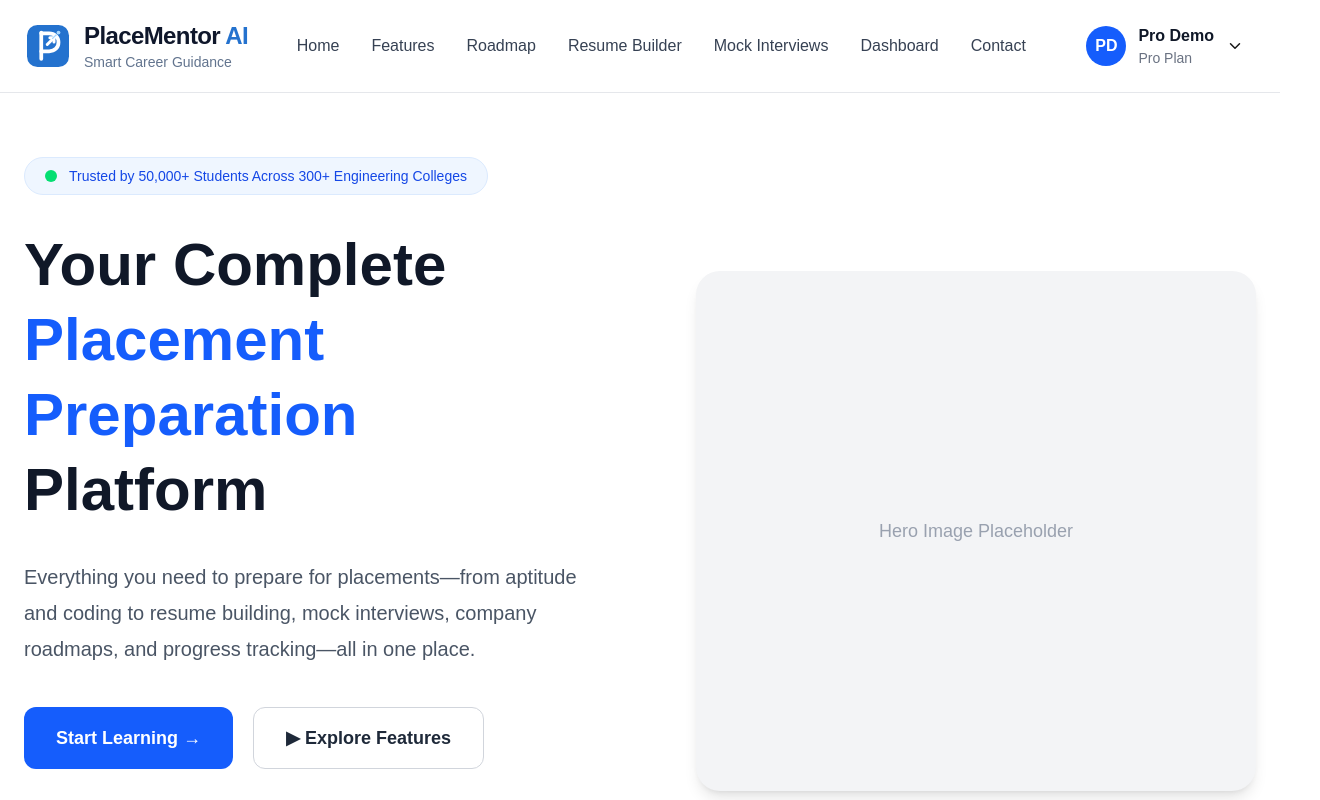
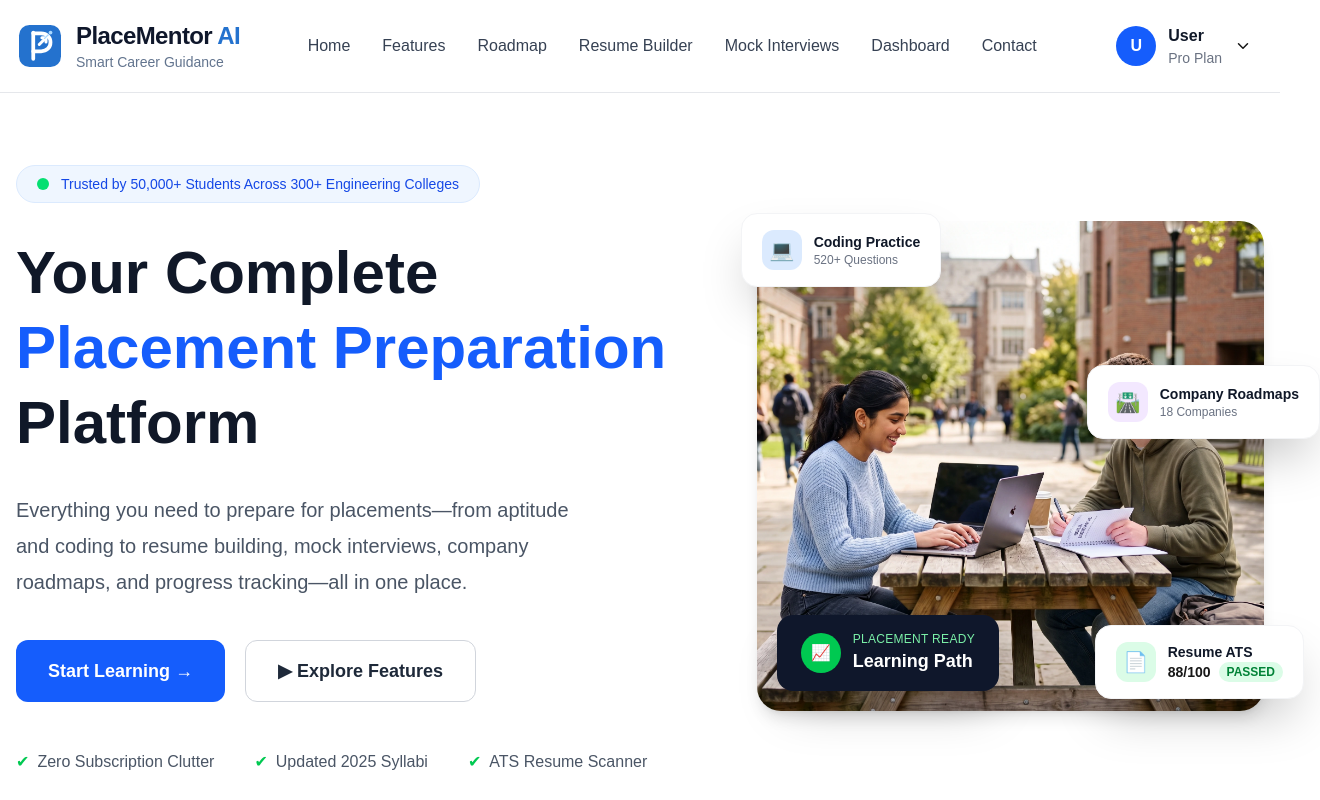
Before and after one commit to sheshatvamsreenesh/PlaceMentor-AI, a Next.js app in the folder frontend/: page / in a window 1280 px wide. Shown: the top 800 px of the page, 1320 px wide, since content can reach past the window. Built offline with nearby package versions, Linux system fonts and the light colour scheme.

Commit message:
Complete landing page hero section

```diff
--- a/frontend/components/Navbar.tsx
+++ b/frontend/components/Navbar.tsx
@@ -16,7 +16,7 @@ export default function Navbar() {
 
   return (
     <nav className="w-full border-b border-gray-200 bg-white">
-      <div className="mx-auto flex max-w-7xl items-center justify-between px-6 py-4">
+      <div className="mx-auto w-full max-w-[1600px] flex items-center justify-between px-4 py-4">
         {/* Logo */}
         <Brand />
 
@@ -26,9 +26,7 @@ export default function Navbar() {
           <li className="cursor-pointer hover:text-blue-600">Features</li>
           <li className="cursor-pointer hover:text-blue-600">Roadmap</li>
           <li className="cursor-pointer hover:text-blue-600">Resume Builder</li>
-          <li className="cursor-pointer hover:text-blue-600">
-            Mock Interviews
-          </li>
+          <li className="cursor-pointer hover:text-blue-600"> Mock Interviews</li>
           <li className="cursor-pointer hover:text-blue-600">Dashboard</li>
           <li className="cursor-pointer hover:text-blue-600">Contact</li>
         </ul>
@@ -41,12 +39,12 @@ export default function Navbar() {
           >
             {/* Avatar */}
             <div className="flex h-10 w-10 items-center justify-center rounded-full bg-blue-600 font-semibold text-white">
-              PD
+              U
             </div>
 
             {/* User Info */}
             <div className="hidden text-left md:block">
-              <h3 className="font-semibold text-gray-900">Pro Demo</h3>
+              <h3 className="font-semibold text-gray-900">User</h3>
               <p className="text-sm text-gray-500">Pro Plan</p>
             </div>
 
--- a/frontend/components/home/Hero.tsx
+++ b/frontend/components/home/Hero.tsx
@@ -1,8 +1,10 @@
+import Image from "next/image";
 export default function Hero() {
   return (
-    <section className="mx-auto grid max-w-7xl items-center gap-12 px-6 py-16 lg:grid-cols-2">
+    <section className="w-full max-w-[1600px] mx-auto px-4 pt-18 pb-16">
       {/* Left Side */}
-      <div className="max-w-2xl">
+      <div className="flex w-full items-start gap-16">
+        <div className="w-[58%]">
         {/* Trust Badge */}
         <div className="inline-flex items-center gap-3 rounded-full border border-blue-100 bg-blue-50 px-5 py-2 text-sm font-medium text-blue-700">
           <span className="h-3 w-3 rounded-full bg-green-400"></span>
@@ -55,13 +57,96 @@ export default function Hero() {
         </div>
       </div>
 
-      {/* Right Side - Temporary Placeholder */}
-      <div className="flex items-center justify-center lg:justify-end">
-        <div className="flex h-[520px] w-full max-w-[560px] items-center justify-center rounded-3xl bg-gray-100 shadow-lg">
-          <p className="text-lg font-medium text-gray-400">
-            Hero Image Placeholder
+    {/* Right Side - Hero Image */}
+    <div className="w-[42%] -ml-6 mt-4 flex justify-start">
+      <div className="relative mt-10 h-[490px] w-full max-w-[620px] overflow-visible">
+
+    {/* Hero Image */}
+    <div className="relative h-full w-full overflow-hidden rounded-3xl shadow-lg">
+      <Image
+        src="/images/Placementor_AI_img.webp"
+        alt="Students preparing for placements"
+        fill
+        sizes="(max-width:1024px) 100vw, 560px"
+        className="object-cover object-[55%_50%]"
+        priority
+      />
+    </div>
+
+    {/* Top Left Card */}
+    <div className="absolute -top-2 -left-4 rounded-2xl border border-gray-100 bg-white px-5 py-4 shadow-2xl">
+      <div className="flex items-center gap-3">
+        <div className="flex h-10 w-10 items-center justify-center rounded-xl bg-blue-100 text-xl">
+          💻
+        </div>
+        <div>
+          <p className="text-sm font-semibold text-gray-900">
+            Coding Practice
+          </p>
+          <p className="text-xs text-gray-500">
+            520+ Questions
           </p>
         </div>
+      </div>
+    </div>
+
+    {/* Middle Right Card */}
+    <div className="absolute top-36 -right-14 rounded-2xl border border-gray-100 bg-white px-5 py-4 shadow-2xl">
+      <div className="flex items-center gap-3">
+        <div className="flex h-10 w-10 items-center justify-center rounded-xl bg-purple-100 text-xl">
+          🛣️
+        </div>
+        <div>
+          <p className="text-sm font-semibold text-gray-900">
+            Company Roadmaps
+          </p>
+          <p className="text-xs text-gray-500">
+            18 Companies
+          </p>
+        </div>
+      </div>
+    </div>
+
+    {/* Bottom Left Card */}
+    <div className="absolute bottom-5 left-5 rounded-2xl bg-slate-900 px-6 py-4 text-white shadow-2xl">
+      <div className="flex items-center gap-3">
+        <div className="flex h-10 w-10 items-center justify-center rounded-full bg-green-500">
+          📈
+        </div>
+        <div>
+          <p className="text-xs text-green-300 uppercase tracking-wide">
+            Placement Ready
+          </p>
+          <p className="text-lg font-bold">
+            Learning Path
+          </p>
+        </div>
+      </div>
+    </div>
+
+    {/* Bottom Right Card */}
+    <div className="absolute bottom-3 -right-10 rounded-2xl bg-white px-5 py-4 shadow-2xl border border-gray-100">
+      <div className="flex items-center gap-3">
+        <div className="flex h-10 w-10 items-center justify-center rounded-xl bg-green-100 text-xl">
+          📄
+        </div>
+        <div>
+          <p className="text-sm font-semibold text-gray-900">
+            Resume ATS
+          </p>
+          <div className="flex items-center gap-2">
+            <span className="text-sm font-bold">
+              88/100
+            </span>
+            <span className="rounded-full bg-green-100 px-2 py-0.5 text-xs font-semibold text-green-700">
+              PASSED
+            </span>
+          </div>
+        </div>
+      </div>
+    </div>
+  </div>
+</div>
       </div>
     </section>
   );
```
Also changed, not shown: frontend/public/images/Placementor_AI_img.webp (added).
